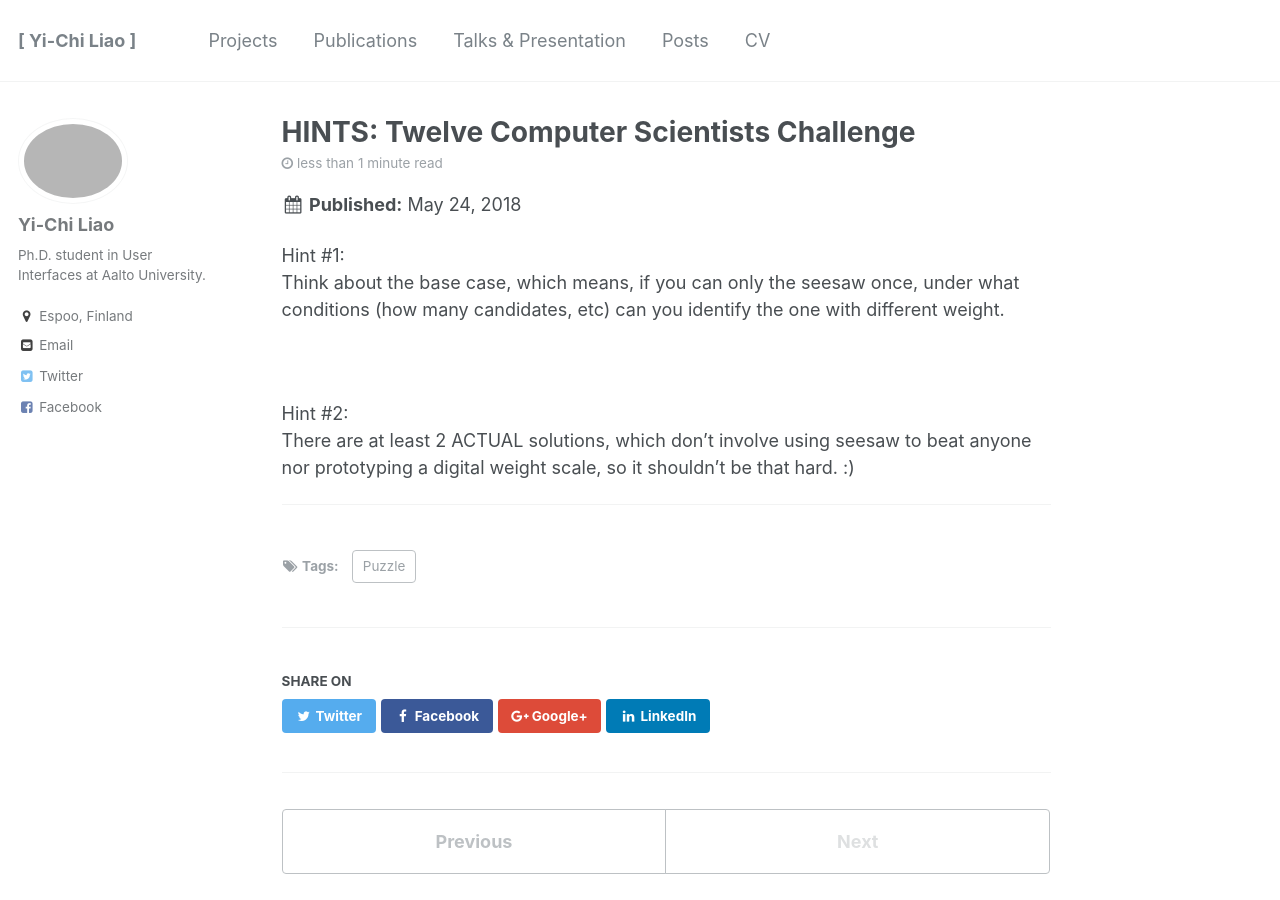
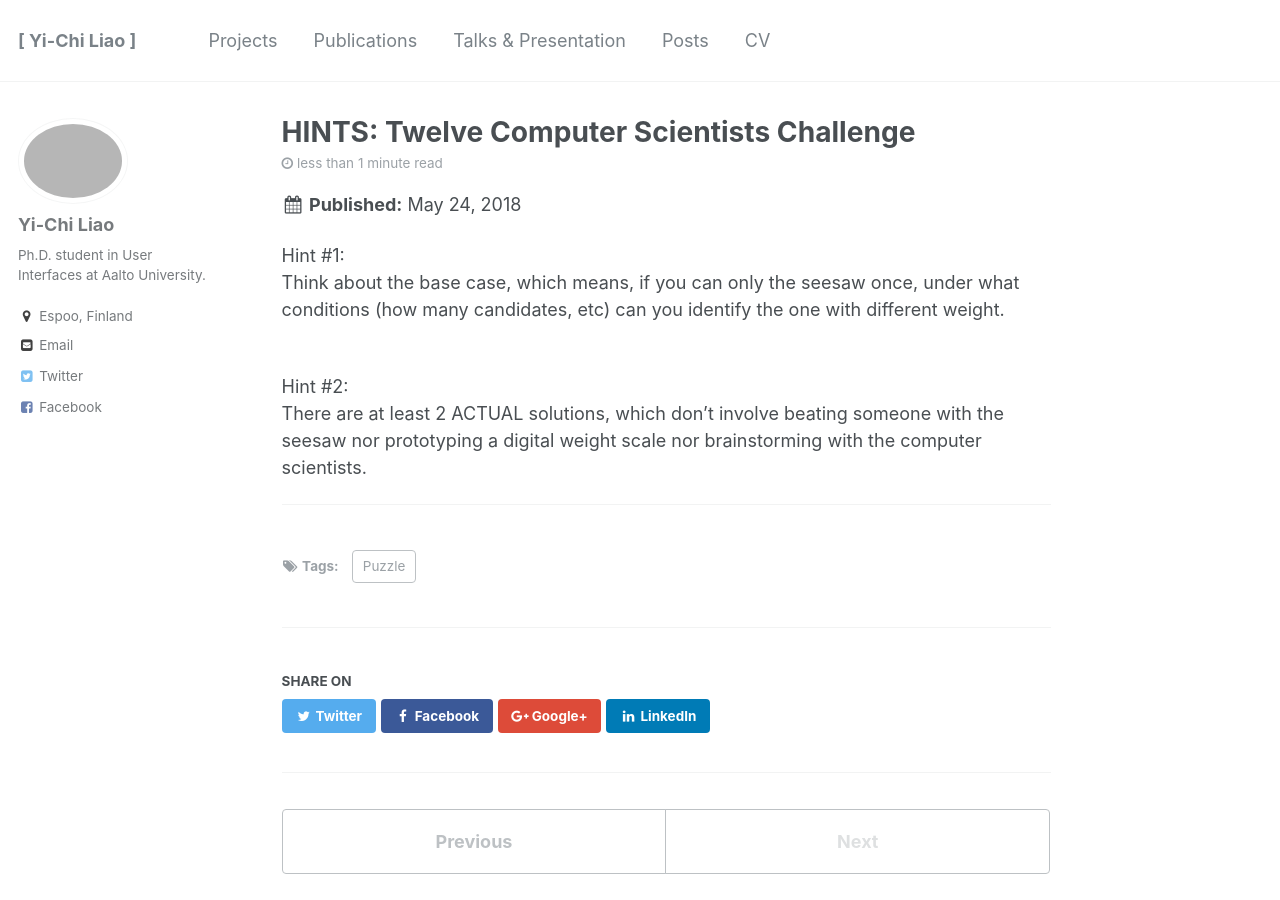
Before and after one commit to yichiliao/yichiliao.github.io, a Jekyll site: the page built from _posts/2018-05-24-12people-hints.md, in a window 1280 px wide and 900 px high. Built offline with Jekyll 4.4.1, drawn with Linux system fonts in a browser that asks for light colours.

Commit message:
hints out

```diff
--- a/_posts/2018-05-24-12people-hints.md
+++ b/_posts/2018-05-24-12people-hints.md
@@ -10,8 +10,7 @@ Hint #1:\\
 Think about the base case, which means, if you can only the seesaw once, under what conditions (how many candidates, etc) can you identify the one with different weight.
 
 \\
-\\
 Hint #2:\\
-There are at least 2 ACTUAL solutions, which don't involve using seesaw to beat anyone nor prototyping a digital weight scale, so it shouldn't be that hard. :)
+There are at least 2 ACTUAL solutions, which don't involve beating someone with the seesaw nor prototyping a digital weight scale nor brainstorming with the computer scientists.
 
 ------
```
